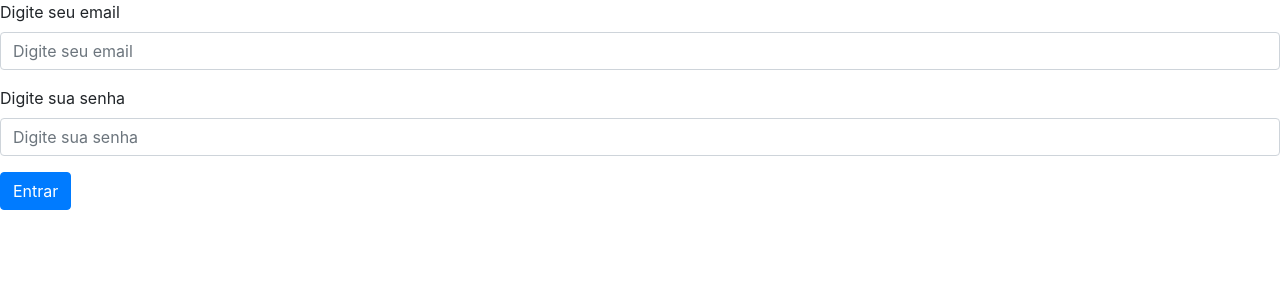
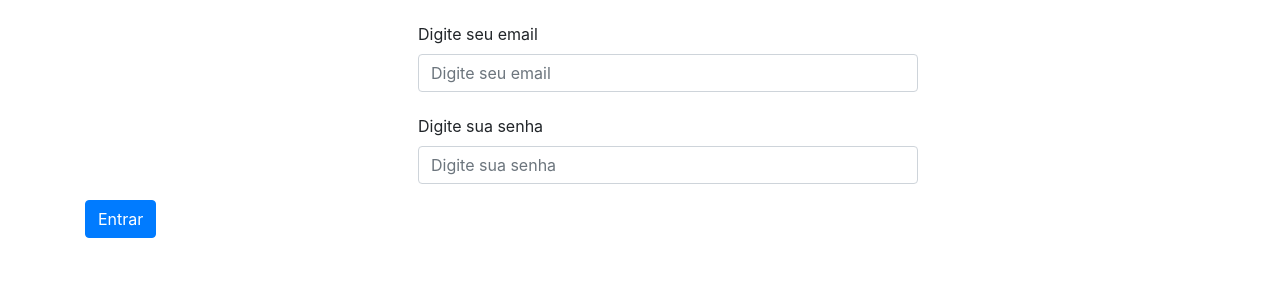
Before and after one commit to edumatheus65/Sistema-de-login, a PHP site: page /login.php in a window 1280 px wide. Shown: the top 300 px of the page. Run offline with PHP 8.4, Linux system fonts and the light colour scheme.

Commit message:
Criado arq style.css para estilizacao do formulario

```diff
--- a/login.php
+++ b/login.php
@@ -13,8 +13,13 @@
     <!-- Bootstrap -->
     <link rel="stylesheet" href="https://cdnjs.cloudflare.com/ajax/libs/twitter-bootstrap/4.5.3/css/bootstrap.min.css" integrity="sha512-oc9+XSs1H243/FRN9Rw62Fn8EtxjEYWHXRvjS43YtueEewbS6ObfXcJNyohjHqVKFPoXXUxwc+q1K7Dee6vv9g==" crossorigin="anonymous"/>
 
+    <!-- My CSS -->
+    <link rel="stylesheet" href="style.css">
+
 </head>
 <body>
+
+    <div class="container">
 
         <form action="" method="get">
             <div class="form-group">
@@ -28,6 +33,9 @@
             <button type="submit" class="btn btn-primary">Entrar</button>
         </form>
 
+    </div>
+
+
 
 </body>
 </html>
--- /dev/null
+++ b/style.css
@@ -0,0 +1,9 @@
+.form-group {
+    width: 500px;
+    margin-left: 30%;
+    margin-top: 2%;
+}
+
+#btn-primary {
+
+}
```
Lines whose indentation alone changed are shown as unchanged.
